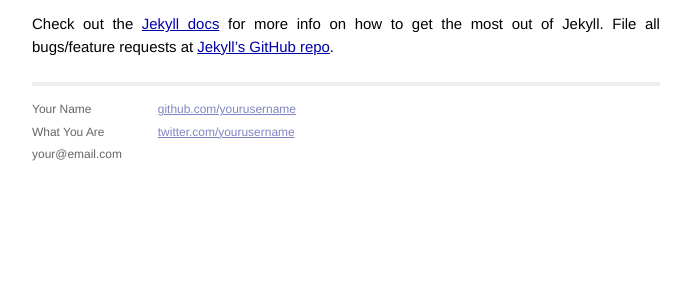
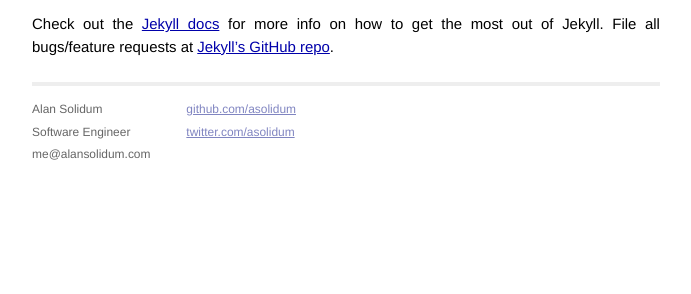
Before and after one commit to asolidum/blog_original, a Jekyll site: the page built from _posts/2013-05-15-welcome-to-jekyll.markdown, in a window 1280 px wide. Shown: the part 411-705 px from the top of the page, without its empty margins (294-985 px from the left). Built offline with Jekyll 4.4.1, drawn with Linux system fonts in a browser that asks for light colours.

Commit message:
Changed contact info

```diff
--- a/_layouts/default.html
+++ b/_layouts/default.html
@@ -27,15 +27,15 @@
             <div class="footer">
               <div class="contact">
                 <p>
-                  Your Name<br />
-                  What You Are<br />
-                  your@email.com
+                  Alan Solidum<br />
+                  Software Engineer<br />
+                  me@alansolidum.com
                 </p>
               </div>
               <div class="contact">
                 <p>
-                  <a href="http://github.com/yourusername/">github.com/yourusername</a><br />
-                  <a href="http://twitter.com/yourusername/">twitter.com/yourusername</a><br />
+                  <a href="http://github.com/asolidum/">github.com/asolidum</a><br />
+                  <a href="http://twitter.com/asolidum/">twitter.com/asolidum</a><br />
                 </p>
               </div>
             </div>
```
